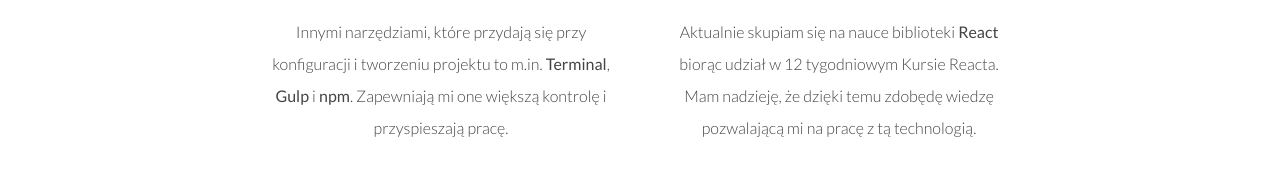
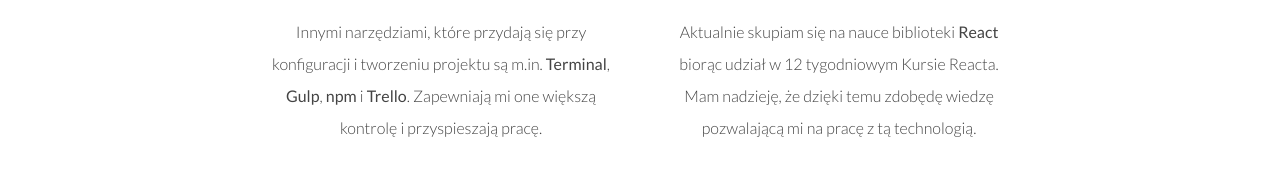
Before and after one commit to jakub-matusiak/portfolio, a website: page src/content/index.html in a window 1280 px wide. Shown: the part 2571-2747 px from the top of the page. Drawn offline with nearby package versions, Linux system fonts and the light colour scheme; files that its build step writes are made by us from their sources; files whose address does not match are found by name.

Commit message:
Fix 7th technology description

```diff
--- a/src/content/index.html
+++ b/src/content/index.html
@@ -117,7 +117,7 @@
         <div class="section__item">
           <img src="assets/img/technology-7.svg" alt="" class="section__image">
           <p class="section__paragraph">
-            Innymi narzędziami, które przydają się przy konfiguracji i tworzeniu projektu to m.in. <strong>Terminal</strong>, <strong>Gulp</strong> i <strong>npm</strong>. Zapewniają mi one większą kontrolę i przyspieszają pracę.
+            Innymi narzędziami, które przydają się przy konfiguracji i tworzeniu projektu są m.in. <strong>Terminal</strong>, <strong>Gulp</strong>, <strong>npm</strong> i <strong>Trello</strong>. Zapewniają mi one większą kontrolę i przyspieszają pracę.
           </p>
         </div>
         <div class="section__item">
```
